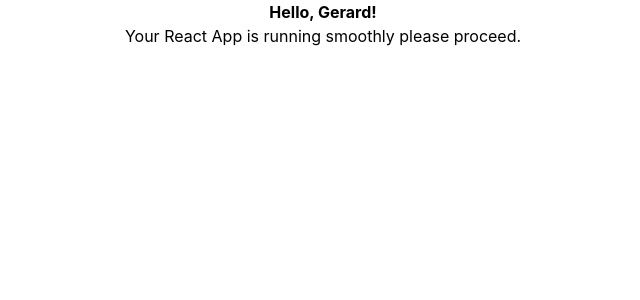
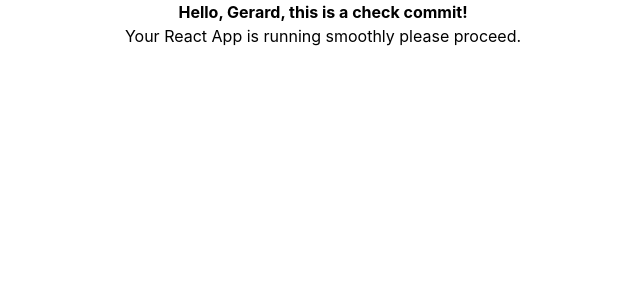
Before and after one commit to Majorbandzz/FinalYearProject, a React (Create React App) app in the folder credit-scoring-frontend/: page / in a window 1280 px wide. Shown: the top 300 px of the page, without its empty margins (317-957 px from the left). Built offline with nearby package versions, Linux system fonts and the light colour scheme.

Commit message:
my commits aren't uploading so this is a check

```diff
--- a/credit-scoring-frontend/src/App.js
+++ b/credit-scoring-frontend/src/App.js
@@ -3,7 +3,7 @@
 function App() {
   return (
     <div className="text-center p-4">
-      <h1 className="text-3xl font-bold text-blue-600">Hello, Gerard!</h1>
+      <h1 className="text-3xl font-bold text-blue-600">Hello, Gerard, this is a check commit!</h1>
       <p className="text-lg">Your React App is running smoothly please proceed.</p>
     </div>
   );
```
